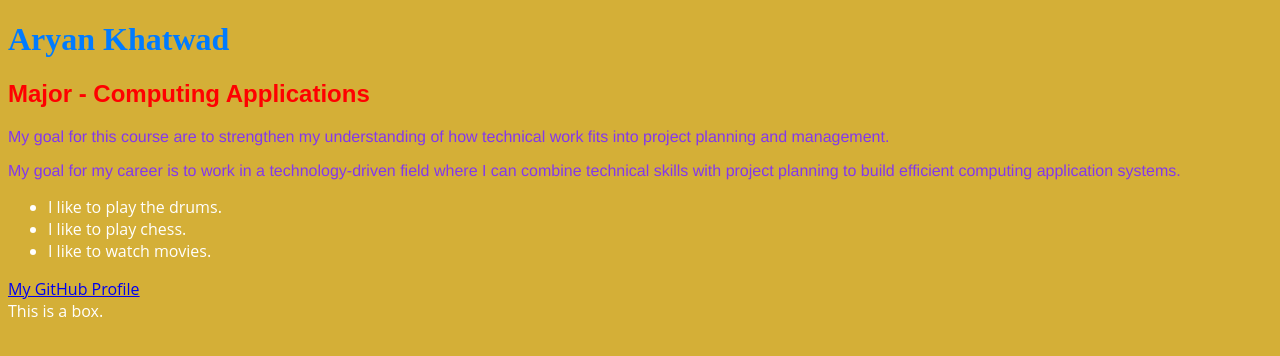
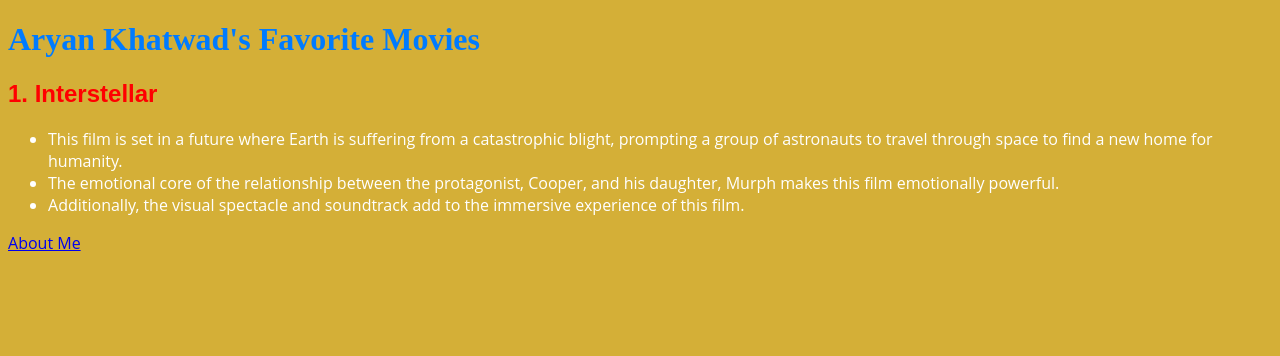
Before and after one commit to khatwadaryan-star/khatwadaryan-star.github.io, a plain HTML site: page index.html in a window 1280 px wide. Drawn offline with Linux system fonts and the light colour scheme.

Commit message:
Update title and content for personal webpage

```diff
--- a/index.html
+++ b/index.html
@@ -2,26 +2,19 @@
 <html lang="en-US">
   <head>
     <meta charset="utf-8">
-    <title>Personal Webpage</title>
+    <title>Aryan Khatwad's Final Project - Homepage</title>
     <link rel="stylesheet" href="style.css">
   </head>
   <body>
     <main>
-      <h1>Aryan Khatwad</h1>
-      <h2>Major - Computing Applications</h2>
-      <p>
-        My goal for this course are to strengthen my understanding of how technical work fits into project planning and management.
-      </p>
-      <p>
-        My goal for my career is to work in a technology-driven field where I can combine technical skills with project planning to build efficient computing application systems.
-      </p>
+      <h1>Aryan Khatwad's Favorite Movies</h1>
+      <h2>1. Interstellar</h2>
       <ul>
-        <li>I like to play the drums.</li>
-        <li>I like to play chess.</li>
-        <li>I like to watch movies.</li>
+        <li>This film is set in a future where Earth is suffering from a catastrophic blight, prompting a group of astronauts to travel through space to find a new home for humanity.</li>
+        <li>The emotional core of the relationship between the protagonist, Cooper, and his daughter, Murph makes this film emotionally powerful.</li>
+        <li>Additionally, the visual spectacle and soundtrack add to the immersive experience of this film.</li>
       </ul>
-      <a href="https://github.com/khatwadaryan-star">My GitHub Profile</a>
-      <div class="box">This is a box.</div>
+      <a href="about.html">About Me</a>
     </main>
   </body>
 </html>
```
